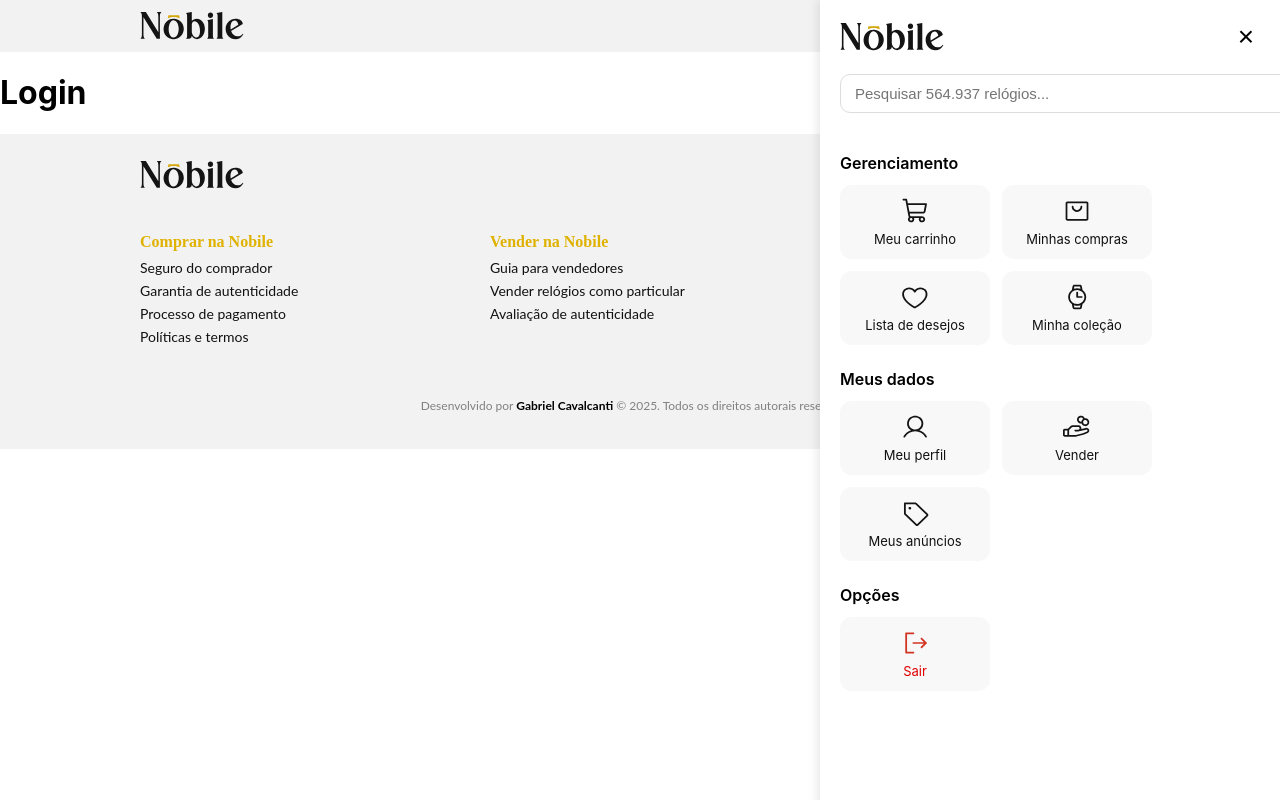
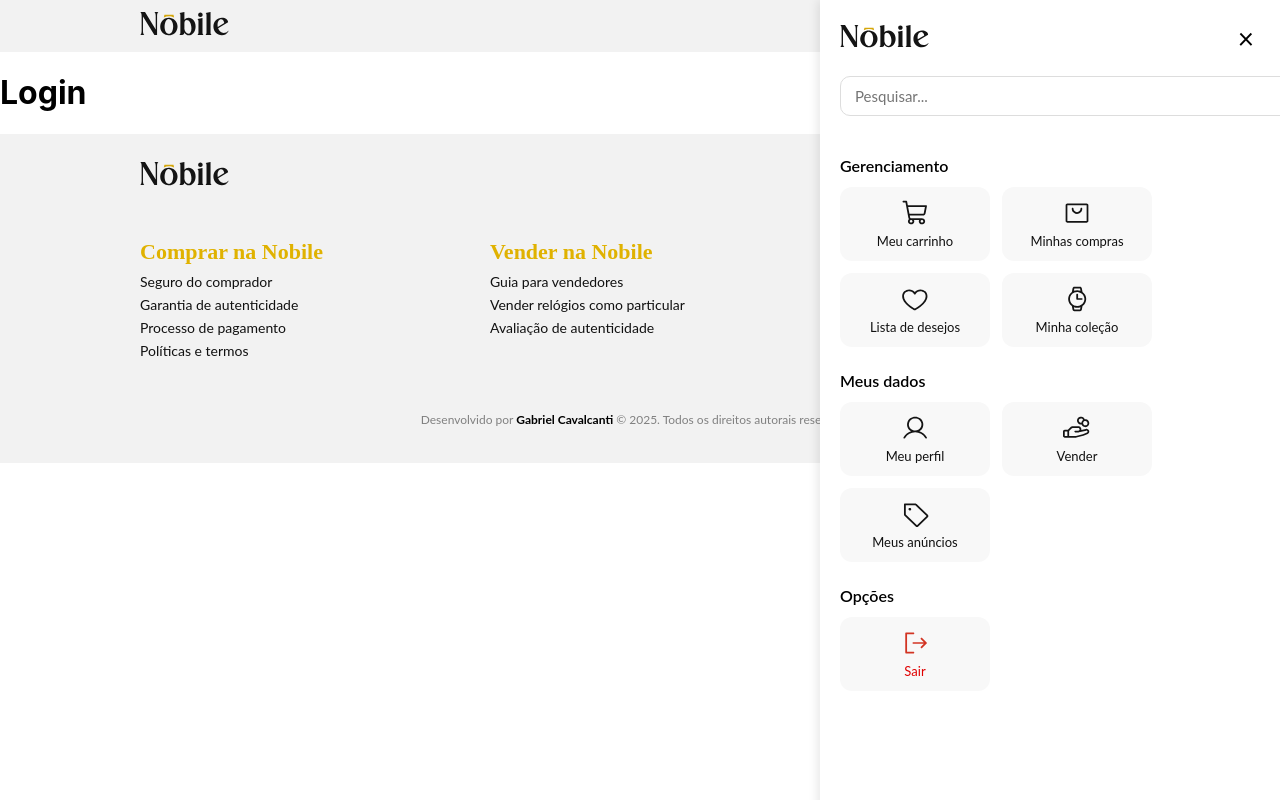
Before and after one commit to gabrielmoc/nobile, a React (Create React App) app in the folder frontend/: page /login in a window 1280 px wide. Both pictures are taken after a click on the icon 1128 px from the left and 26 px from the top of the page. Built offline with nearby package versions, Linux system fonts and the light colour scheme.

Commit message:
finalizado

```diff
--- a/frontend/src/components/Footer.jsx
+++ b/frontend/src/components/Footer.jsx
@@ -1,20 +1,29 @@
-import React from 'react';
-import '../styles/footer.css';
-import logo from '../assets/logo.svg';
-import ig from '../assets/ig.svg';
-import tk from '../assets/tk.svg';
-import fc from '../assets/fc.svg';
+import React from "react";
+import { Link } from "react-router-dom";
+import "../styles/footer.css";
+import logo from "../assets/logo.svg";
+import ig from "../assets/ig.svg";
+import tk from "../assets/tk.svg";
+import fc from "../assets/fc.svg";
 
 const Footer = () => {
   return (
     <footer className="footer-nobile">
       <div className="footer-content">
         <div className="footer-top">
-          <img src={logo} alt="Nobile" className="logo-img" />
+          <Link to="/">
+            <img src={logo} alt="Nobile" className="logo-img" />
+          </Link>
           <div className="social-icons">
-            <a href="#"><img src={ig} alt="Instagram" /></a>
-            <a href="#"><img src={tk} alt="TikTok" /></a>
-            <a href="#"><img src={fc} alt="Facebook" /></a>
+            <a href="#">
+              <img src={ig} alt="Instagram" />
+            </a>
+            <a href="#">
+              <img src={tk} alt="TikTok" />
+            </a>
+            <a href="#">
+              <img src={fc} alt="Facebook" />
+            </a>
           </div>
         </div>
 
@@ -22,37 +31,69 @@ const Footer = () => {
           <div>
             <h3>Comprar na Nobile</h3>
             <ul>
-              <li><a href="#">Seguro do comprador</a></li>
-              <li><a href="#">Garantia de autenticidade</a></li>
-              <li><a href="#">Processo de pagamento</a></li>
-              <li><a href="#">Políticas e termos</a></li>
+              <li>
+                <a href="#">Seguro do comprador</a>
+              </li>
+              <li>
+                <a href="#">Garantia de autenticidade</a>
+              </li>
+              <li>
+                <a href="#">Processo de pagamento</a>
+              </li>
+              <li>
+                <a href="#">Políticas e termos</a>
+              </li>
             </ul>
           </div>
 
           <div>
             <h3>Vender na Nobile</h3>
             <ul>
-              <li><a href="#">Guia para vendedores</a></li>
-              <li><a href="#">Vender relógios como particular</a></li>
-              <li><a href="#">Avaliação de autenticidade</a></li>
+              <li>
+                <a href="#">Guia para vendedores</a>
+              </li>
+              <li>
+                <a href="#">Vender relógios como particular</a>
+              </li>
+              <li>
+                <a href="#">Avaliação de autenticidade</a>
+              </li>
             </ul>
           </div>
 
           <div>
             <h3>Sobre a Nobile</h3>
             <ul>
-              <li><a href="#">Sobre nós</a></li>
-              <li><a href="#">Como funciona</a></li>
-              <li><a href="#">Contato</a></li>
-              <li><a href="#">Perguntas frequentes</a></li>
-              <li><a href="#">Políticas e termos</a></li>
+              <li>
+                <a href="#">Sobre nós</a>
+              </li>
+              <li>
+                <a href="#">Como funciona</a>
+              </li>
+              <li>
+                <a href="#">Contato</a>
+              </li>
+              <li>
+                <a href="#">Perguntas frequentes</a>
+              </li>
+              <li>
+                <a href="#">Políticas e termos</a>
+              </li>
             </ul>
           </div>
         </div>
 
         <div className="footer-bottom">
           <p>
-            Desenvolvido por <a href="https://gabrielcavalcanti.tech" target="_blank" rel="noopener noreferrer"><strong>Gabriel Cavalcanti</strong></a> © 2025. Todos os direitos autorais reservados.
+            Desenvolvido por{" "}
+            <a
+              href="https://gabrielcavalcanti.tech"
+              target="_blank"
+              rel="noopener noreferrer"
+            >
+              <strong>Gabriel Cavalcanti</strong>
+            </a>{" "}
+            © 2025. Todos os direitos autorais reservados.
           </p>
         </div>
       </div>
--- a/frontend/src/components/Header.jsx
+++ b/frontend/src/components/Header.jsx
@@ -1,16 +1,16 @@
-import React, { useState } from 'react';
-import '../styles/header.css';
-import logo from '../assets/logo.svg';
-import { FaBars } from 'react-icons/fa';
-
-import cart from '../assets/cart.svg';
-import mala from '../assets/mala.svg';
-import coracao from '../assets/coracao.svg';
-import relogio from '../assets/relogio.svg';
-import perfil from '../assets/perfil.svg';
-import sair from '../assets/sair.svg';
-import etiqueta from '../assets/etiqueta.svg';
-import mao from '../assets/mao.svg';
+import React, { useState } from "react";
+import { Link } from "react-router-dom";
+import "../styles/header.css";
+import logo from "../assets/logo.svg";
+import { FaBars } from "react-icons/fa";
+import cart from "../assets/cart.svg";
+import mala from "../assets/mala.svg";
+import coracao from "../assets/coracao.svg";
+import relogio from "../assets/relogio.svg";
+import perfil from "../assets/perfil.svg";
+import sair from "../assets/sair.svg";
+import etiqueta from "../assets/etiqueta.svg";
+import mao from "../assets/mao.svg";
 
 const Header = () => {
   const [menuAberto, setMenuAberto] = useState(false);
@@ -19,7 +19,9 @@ const Header = () => {
     <>
       <header className="header-nobile">
         <div className="header-content">
-          <img src={logo} alt="Nobile" className="logo-img" />
+          <Link to="/">
+            <img src={logo} alt="Nobile" className="logo-img" />
+          </Link>
           <FaBars className="menu-icon" onClick={() => setMenuAberto(true)} />
         </div>
       </header>
@@ -27,35 +29,67 @@ const Header = () => {
       {menuAberto && (
         <div className="side-menu">
           <div className="menu-header">
-            <img src={logo} alt="Nobile" className="logo-img" />
-            <button className="close-btn" onClick={() => setMenuAberto(false)}>×</button>
+            <Link to="/">
+              <img src={logo} alt="Nobile" className="logo-img" />
+            </Link>
+            <button className="close-btn" onClick={() => setMenuAberto(false)}>
+              ×
+            </button>
           </div>
 
-          <input type="text" placeholder="Pesquisar 564.937 relógios..." className="search-input" />
+          <input
+            type="text"
+            placeholder="Pesquisar..."
+            className="search-input"
+          />
 
           <div className="menu-section">
             <p className="menu-title">Gerenciamento</p>
             <div className="menu-grid">
-              <a href="#"><img src={cart} alt="Carrinho" />Meu carrinho</a>
-              <a href="#"><img src={mala} alt="Compras" />Minhas compras</a>
-              <a href="#"><img src={coracao} alt="Desejos" />Lista de desejos</a>
-              <a href="#"><img src={relogio} alt="Coleção" />Minha coleção</a>
+              <a href="#">
+                <img src={cart} alt="Carrinho" />
+                Meu carrinho
+              </a>
+              <a href="#">
+                <img src={mala} alt="Compras" />
+                Minhas compras
+              </a>
+              <a href="#">
+                <img src={coracao} alt="Desejos" />
+                Lista de desejos
+              </a>
+              <a href="#">
+                <img src={relogio} alt="Coleção" />
+                Minha coleção
+              </a>
             </div>
           </div>
 
           <div className="menu-section">
             <p className="menu-title">Meus dados</p>
             <div className="menu-grid">
-              <a href="#"><img src={perfil} alt="Perfil" />Meu perfil</a>
-              <a href="#"><img src={mao} alt="Vender" />Vender</a>
-              <a href="#"><img src={etiqueta} alt="Anúncios" />Meus anúncios</a>
+              <a href="#">
+                <img src={perfil} alt="Perfil" />
+                Meu perfil
+              </a>
+              <a href="#">
+                <img src={mao} alt="Vender" />
+                Vender
+              </a>
+              <a href="#">
+                <img src={etiqueta} alt="Anúncios" />
+                Meus anúncios
+              </a>
             </div>
           </div>
 
           <div className="menu-section">
             <p className="menu-title">Opções</p>
             <div className="menu-grid">
-              <a href="#" className="sair-link"><img src={sair} alt="Sair" />Sair</a>
+              <a href="#" className="sair-link">
+                <img src={sair} alt="Sair" />
+                Sair
+              </a>
             </div>
           </div>
         </div>
--- a/frontend/src/styles/footer.css
+++ b/frontend/src/styles/footer.css
@@ -1,9 +1,9 @@
 .footer-nobile {
   background-color: #f2f2f2;
-  font-family: 'Lato', sans-serif;
+  font-family: "Lato", sans-serif;
   font-size: 14px;
   color: #111;
-  padding: 24px 16px;
+  padding: 24px 18px;
 }
 
 .footer-content {
@@ -16,12 +16,19 @@
   justify-content: space-between;
   align-items: center;
   margin-bottom: 24px;
+  flex-wrap: nowrap;
+  gap: 8px;
+  min-width: 0;
 }
 
+
+
 .logo-img {
-  height: 28px;
+  height: 24px;
+  max-width: 140px;
   object-fit: contain;
-}
+  flex-shrink: 0; /* impede de encolher */
+  }
 
 .social-icons a {
   margin-left: 12px;
@@ -42,10 +49,10 @@
 }
 
 .footer-links h3 {
-  font-family: 'Erstoria', serif;
+  font-family: "Erstoria", serif;
   color: #e0b200;
   font-weight: 600;
-  font-size: 16px;
+  font-size: 22px;
   margin-bottom: 8px;
 }
 
@@ -96,4 +103,11 @@
   .footer-links > div {
     width: 30%;
   }
+
+  .logo-img {
+  height: 24px;
+  max-width: 240px;
+  object-fit: contain;
+  flex-shrink: 0; /* impede de encolher */
 }
+}
--- a/frontend/src/styles/header.css
+++ b/frontend/src/styles/header.css
@@ -1,3 +1,8 @@
+.side-menu,
+.side-menu * {
+  font-family: 'Lato', sans-serif;
+}
+
 .header-nobile {
   background-color: #f2f2f2;
   padding: 12px 16px;
@@ -119,7 +124,6 @@
 
 .menu-grid a:hover {
   background-color: #e0b20011;
-  color: #e0b200;
 }
 
 .sair-link {
```
